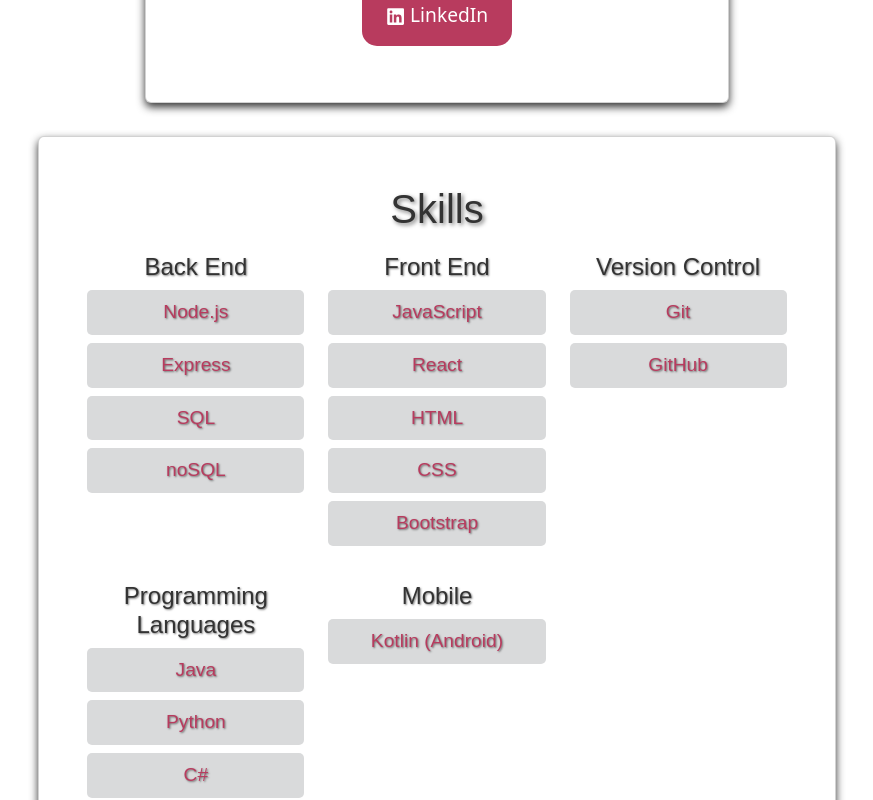
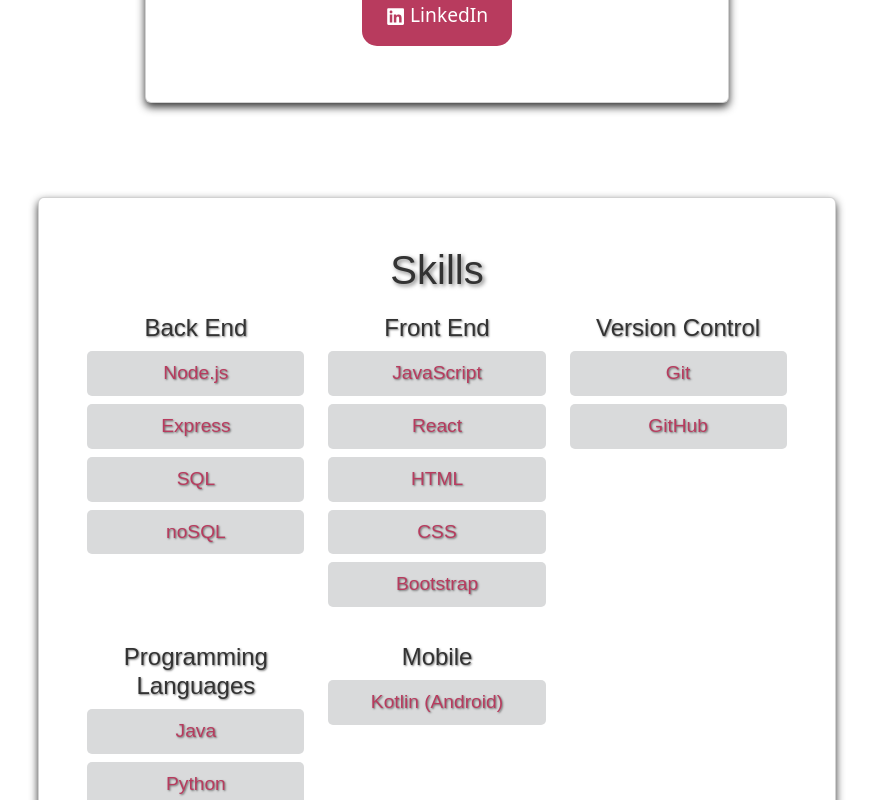
Before and after one commit to DylanM05/Portfolio_Website, a React (Create React App) app in the folder client/: page / in a window 1280 px wide. Shown: the part 480-1280 px from the top of the page, without its empty margins (203-1076 px from the left). Built offline with nearby package versions, Linux system fonts and the light colour scheme.

Commit message:
fix home page styling

```diff
--- a/client/src/App.css
+++ b/client/src/App.css
@@ -48,7 +48,7 @@
 
 .card-container {
   position: relative;
-  height: 100vh;
+  height: 100%;
   background-color: var(--background);
 }
 
--- a/client/src/Components/Styles/BusinessCard.css
+++ b/client/src/Components/Styles/BusinessCard.css
@@ -14,7 +14,7 @@
 
 /* Moves the Skills card closer to the business card */
 .skills-container {
-  margin-top: -23% !important; /* Reduce margin to move the skills card even closer */
+  margin-top: 5% !important; /* Reduce margin to move the skills card even closer */
 }
 
 /* Ensures the list items are properly styled */
```
